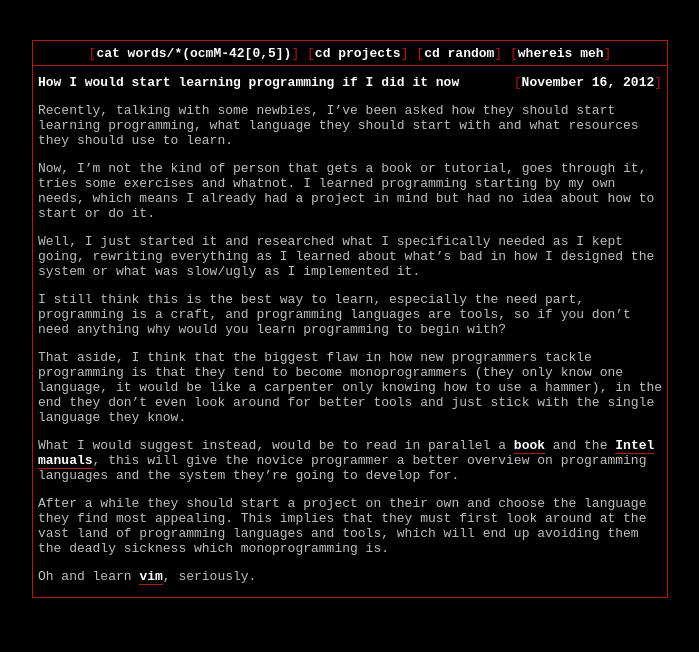
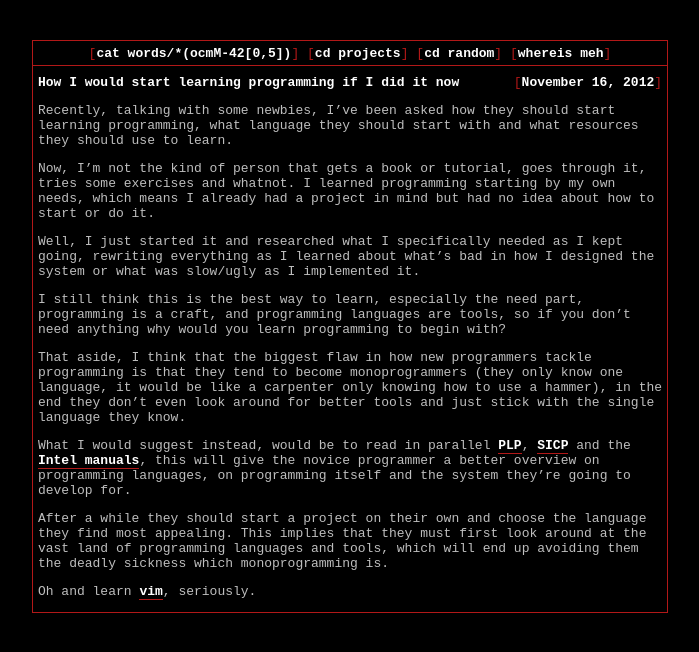
Before and after one commit to meh/meh.github.io, a Jekyll site: the page built from _posts/programming/2012-11-16-how-I-would-start-learning-programming-now.md, in a window 1280 px wide. Shown: the top 652 px of the page, without its empty margins (290-989 px from the left). Built offline with Jekyll 4.4.1, drawn with Linux system fonts in a browser that asks for light colours; Markdown is read by kramdown in place of the engine named in the settings.

Commit message:
post/learning: update with new info

```diff
--- a/_posts/programming/2012-11-16-how-I-would-start-learning-programming-now.md
+++ b/_posts/programming/2012-11-16-how-I-would-start-learning-programming-now.md
@@ -27,17 +27,19 @@ language, it would be like a carpenter only knowing how to use a hammer), in
 the end they don't even look around for better tools and just stick with the
 single language they know.
 
-What I would suggest instead, would be to read in parallel a [book][1] and the
-[Intel manuals][2], this will give the novice programmer a better overview on
-programming languages and the system they're going to develop for.
+What I would suggest instead, would be to read in parallel [PLP][1], [SICP][2]
+and the [Intel manuals][3], this will give the novice programmer a better
+overview on programming languages, on programming itself and the system they're
+going to develop for.
 
 After a while they should start a project on their own and choose the language
 they find most appealing. This implies that they must first look around at the
 vast land of programming languages and tools, which will end up avoiding them
 the deadly sickness which monoprogramming is.
 
-Oh and learn [vim][3], seriously.
+Oh and learn [vim][4], seriously.
 
 [1]: http://www.cs.rochester.edu/~scott/pragmatics/
-[2]: http://www.intel.com/content/www/us/en/processors/architectures-software-developer-manuals.html
-[3]: http://www.vim.org/
+[2]: https://mitpress.mit.edu/sicp/
+[3]: http://www.intel.com/content/www/us/en/processors/architectures-software-developer-manuals.html
+[4]: http://www.vim.org/
```
